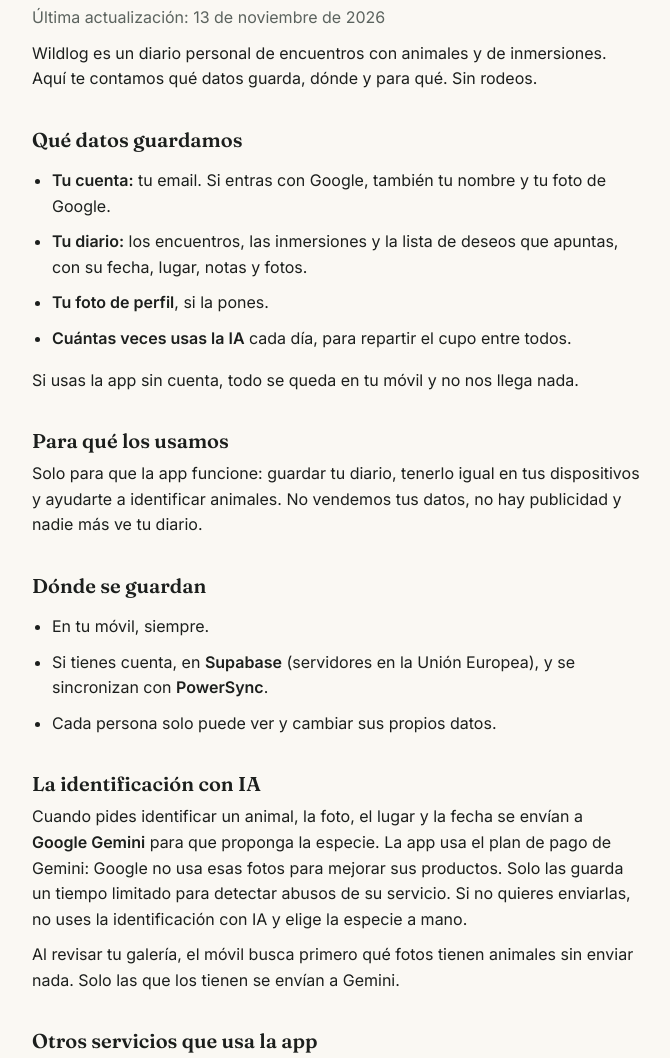
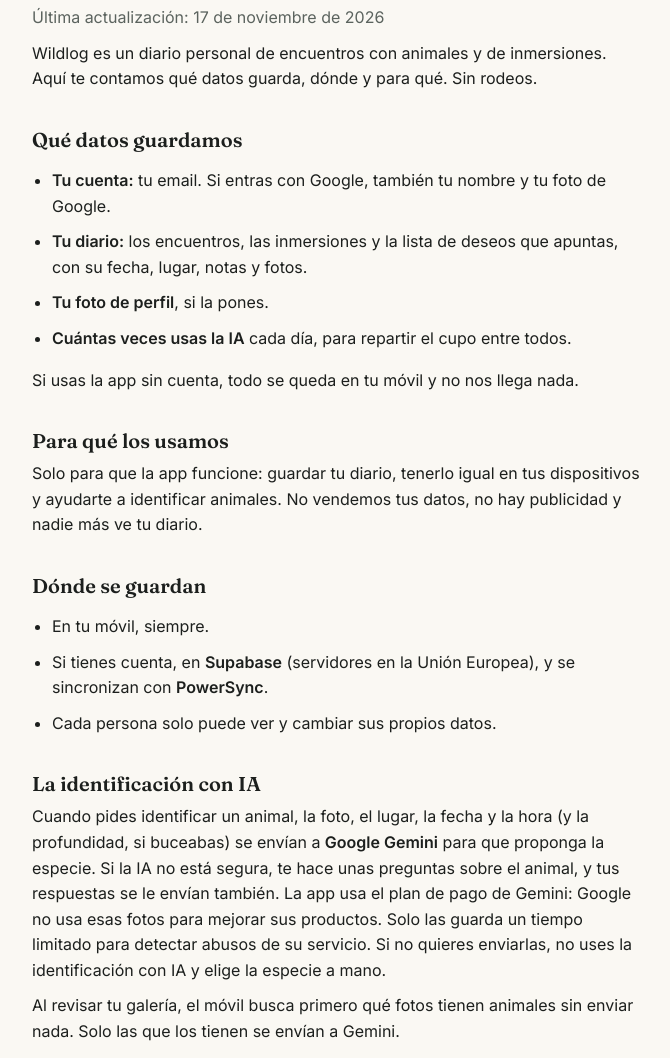
Before and after one commit to JParker7/wildlog-web, a plain HTML site: page privacidad.html in a window 1280 px wide. Shown: the part 181-1239 px from the top of the page, without its empty margins (304-974 px from the left). Drawn offline with Linux system fonts and the light colour scheme.

Commit message:
La IA recibe también la hora, la profundidad y tus respuestas a sus preguntas

```diff
--- a/privacidad.html
+++ b/privacidad.html
@@ -14,7 +14,7 @@
   <main>
     <a class="brand" href="./"><img src="icon.png" alt=""><span>Wildlog</span></a>
     <h1>Política de privacidad</h1>
-    <p class="muted">Última actualización: 13 de noviembre de 2026</p>
+    <p class="muted">Última actualización: 17 de noviembre de 2026</p>
 
     <p>Wildlog es un diario personal de encuentros con animales y de inmersiones. Aquí te contamos qué datos guarda, dónde y para qué. Sin rodeos.</p>
 
@@ -38,7 +38,7 @@
     </ul>
 
     <h2>La identificación con IA</h2>
-    <p>Cuando pides identificar un animal, la foto, el lugar y la fecha se envían a <strong>Google Gemini</strong> para que proponga la especie. La app usa el plan de pago de Gemini: Google no usa esas fotos para mejorar sus productos. Solo las guarda un tiempo limitado para detectar abusos de su servicio. Si no quieres enviarlas, no uses la identificación con IA y elige la especie a mano.</p>
+    <p>Cuando pides identificar un animal, la foto, el lugar, la fecha y la hora (y la profundidad, si buceabas) se envían a <strong>Google Gemini</strong> para que proponga la especie. Si la IA no está segura, te hace unas preguntas sobre el animal, y tus respuestas se le envían también. La app usa el plan de pago de Gemini: Google no usa esas fotos para mejorar sus productos. Solo las guarda un tiempo limitado para detectar abusos de su servicio. Si no quieres enviarlas, no uses la identificación con IA y elige la especie a mano.</p>
     <p>Al revisar tu galería, el móvil busca primero qué fotos tienen animales sin enviar nada. Solo las que los tienen se envían a Gemini.</p>
 
     <h2>Otros servicios que usa la app</h2>
```
